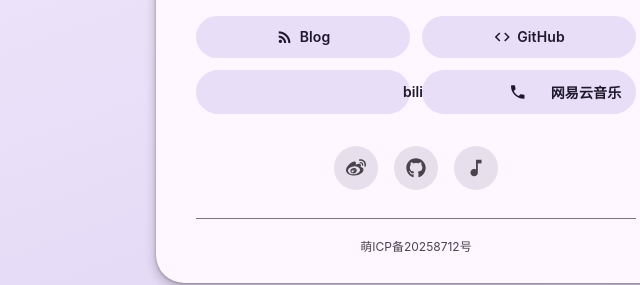
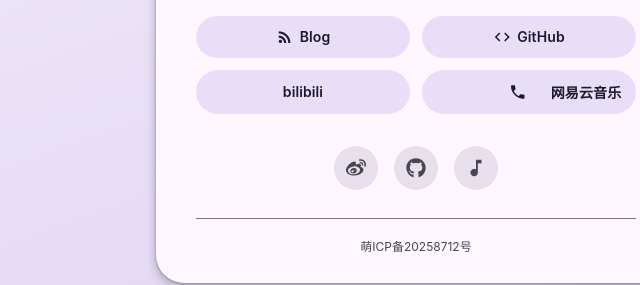
Before and after one commit to Xiaoxiaoyu1321/home.github.io, a plain HTML site: page index.html in a window 1280 px wide. Shown: the part 428-713 px from the top of the page, 224-864 px from the left. Drawn offline with nearby package versions, Linux system fonts and the light colour scheme; no server answers.

Commit message:
fix: 移除 bilibili 导航按钮图标（显示异常，仅保留文字）

```diff
--- a/index.html
+++ b/index.html
@@ -64,7 +64,7 @@
                     <i class="material-icons" aria-hidden="true">code</i> GitHub
                 </a>
                 <a class="md-btn" href="https://space.bilibili.com/531456803" target="_blank" rel="noopener">
-                    <i class="material-icons" aria-hidden="true">smart_display</i> bilibili
+                    bilibili
                 </a>
                 <a class="md-btn" href="https://music.163.com/#/artist?id=57531854" target="_blank" rel="noopener">
                     <i class="material-icons" aria-hidden="true">headphones</i> 网易云音乐
```
